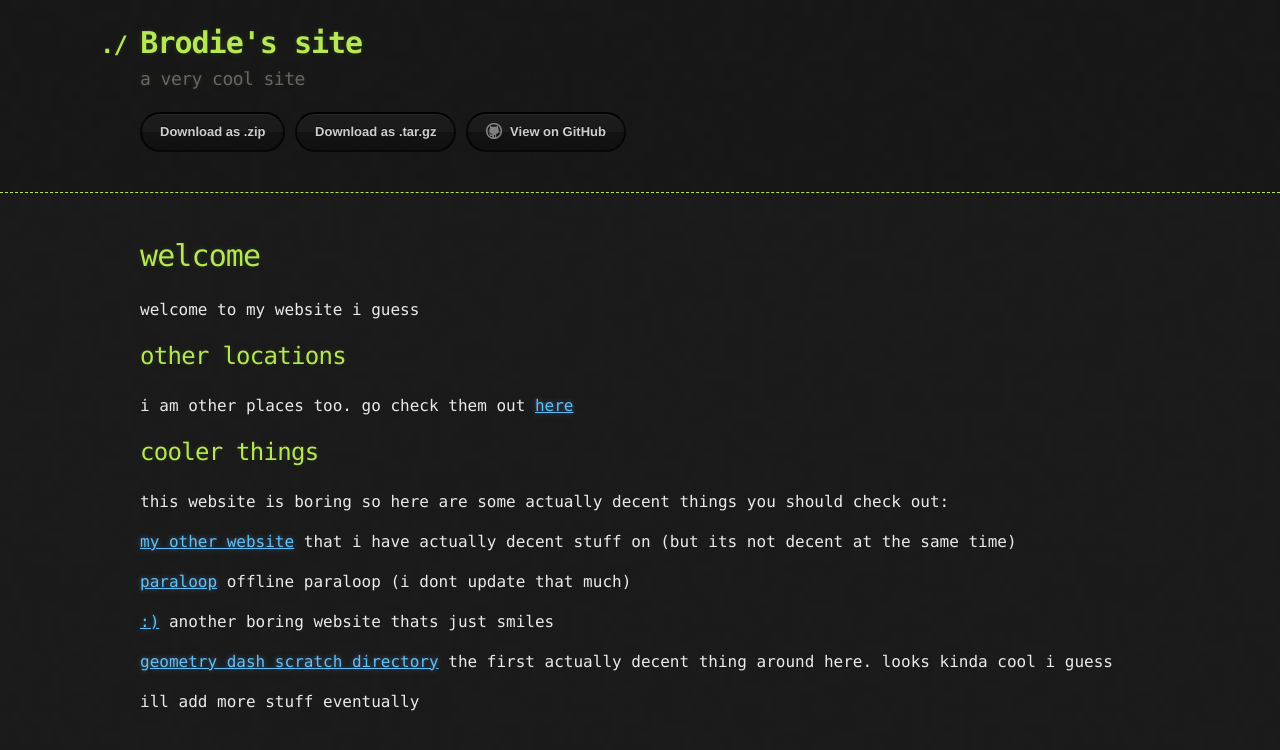
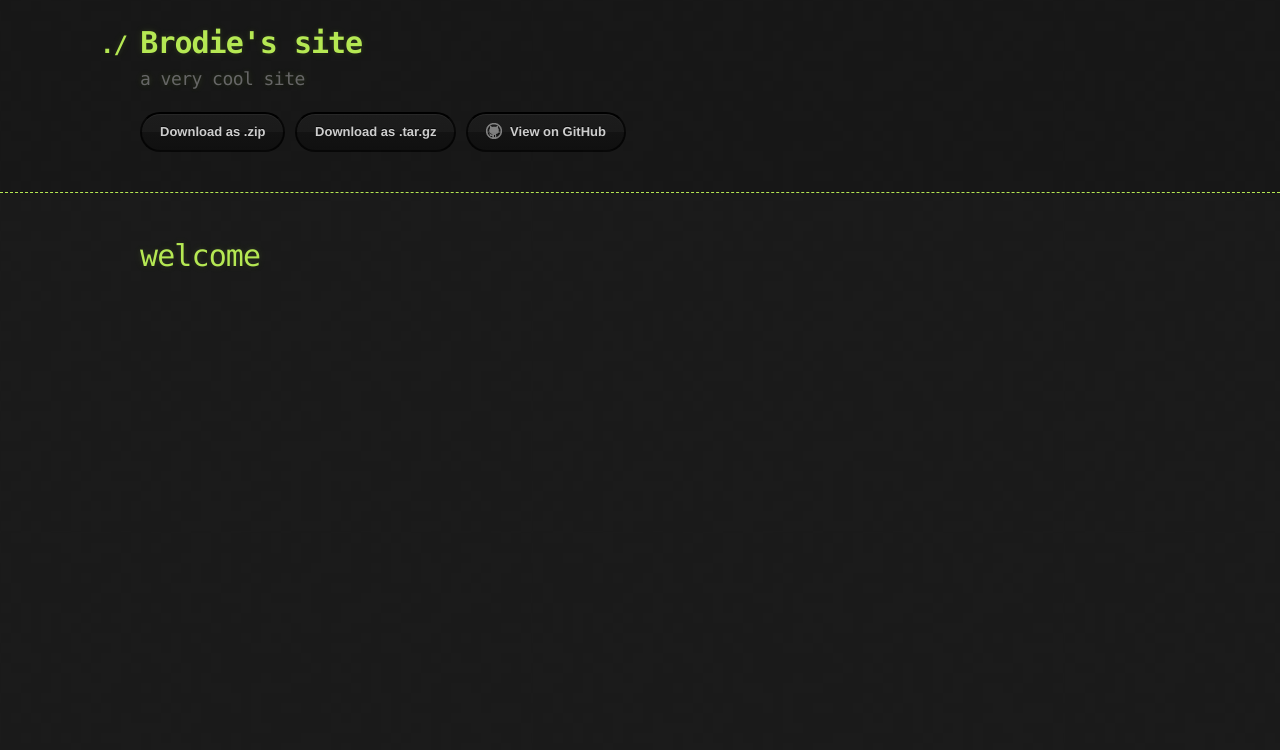
Before and after one commit to TheRealBrodie/TheRealBrodie.github.io, a Jekyll site: the page built from index.md, in a window 1280 px wide. Shown: the top 750 px of the page. Built offline with Jekyll 4.4.1, drawn with Linux system fonts in a browser that asks for light colours; our own code applies the rules of GitHub Pages for plain Markdown files.

Commit message:
Update index.md

```diff
--- a/index.md
+++ b/index.md
@@ -1,16 +1 @@
 # welcome
-welcome to my website i guess
-## other locations
-i am other places too. go check them out [here](https://marc92020.github.io/super-duper-journey)
-## cooler things
-this website is boring so here are some actually decent things you should check out:
-
-[my other website](https://marc92020.eu.org) that i have actually decent stuff on (but its not decent at the same time)
-
-[paraloop](https://github.com/Marc92020/paraloop-browser) offline paraloop (i dont update that much)
-
-[:)](https://marc92020.github.io/le-test/) another boring website thats just smiles
-
-[geometry dash scratch directory](https://marc92020.github.io/geometry-dash-scratch-directory/) the first actually decent thing around here. looks kinda cool i guess
-
-ill add more stuff eventually
```
